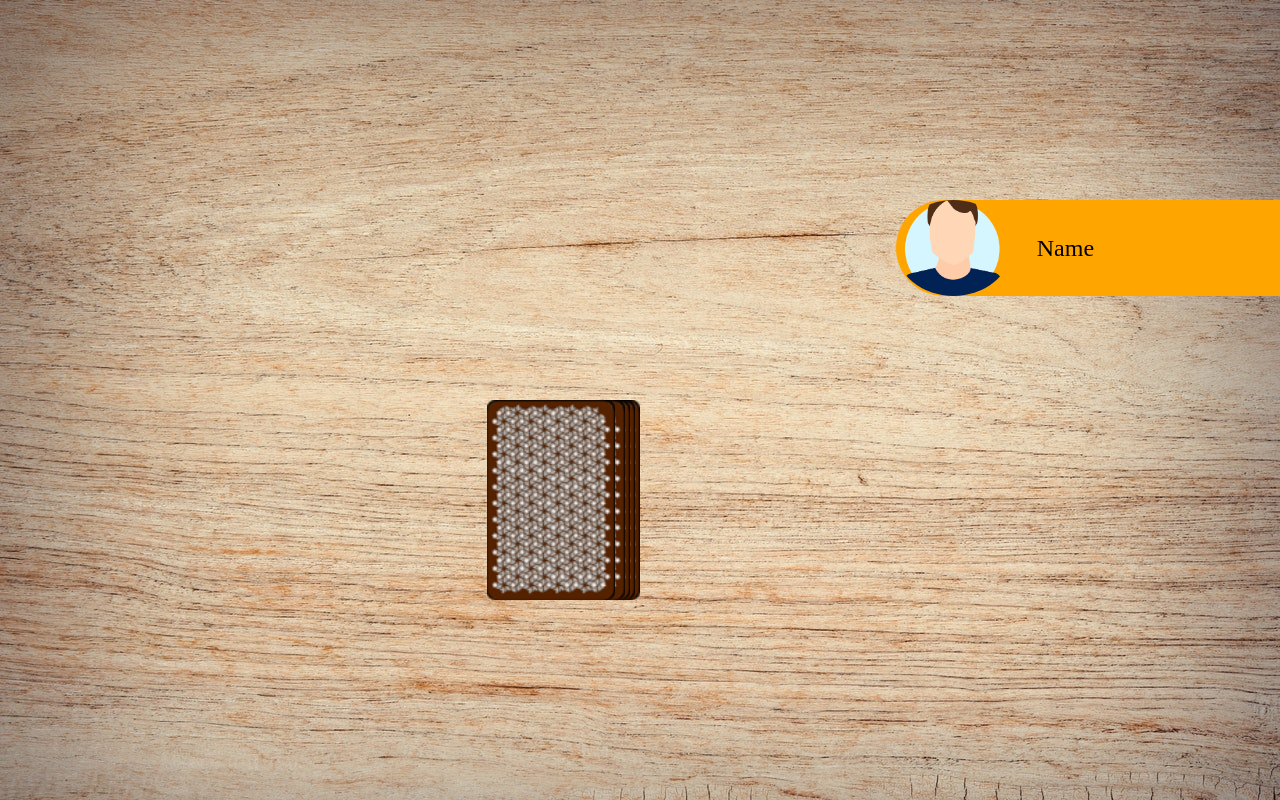
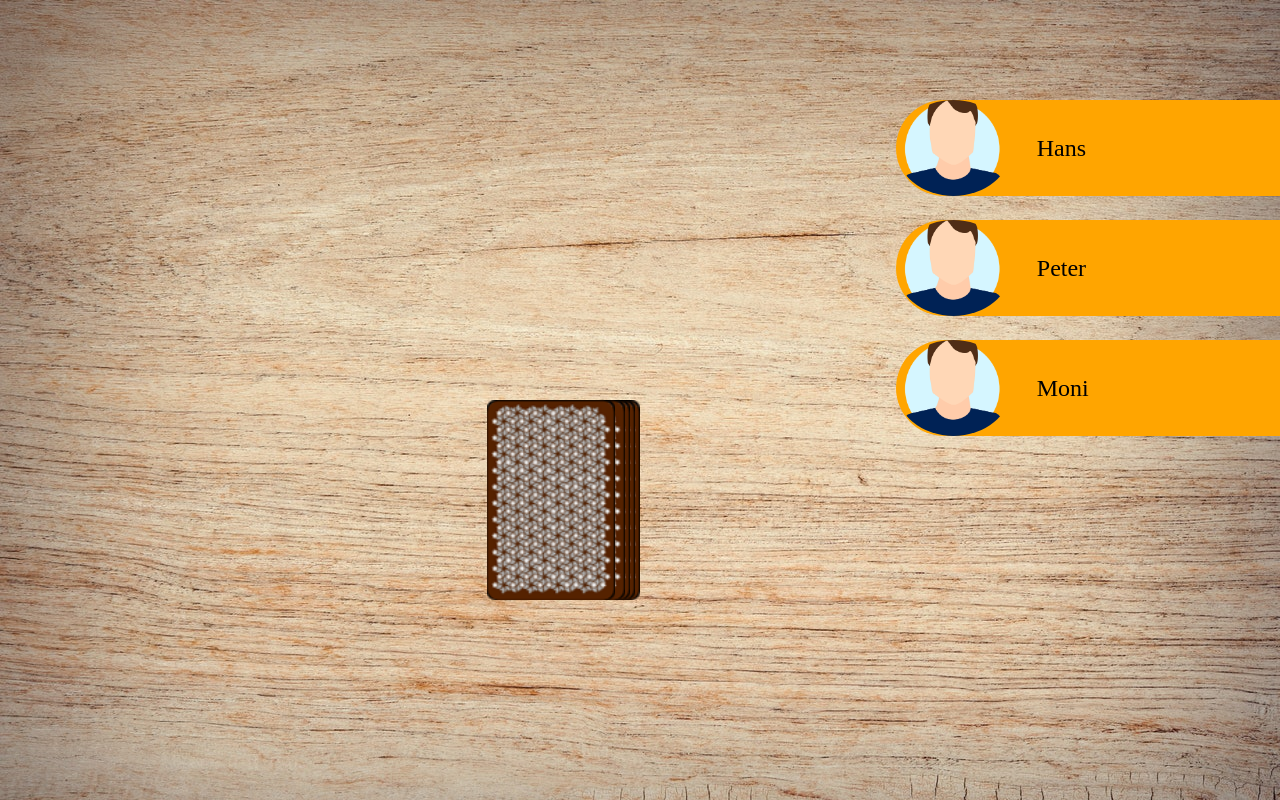
Before and after one commit to MarcoSuess/ringoffire, an Angular app: page /game in a window 1280 px wide. Built offline with nearby package versions, Linux system fonts and the light colour scheme.

Commit message:
show profile names

```diff
--- a/src/app/game/game.component.html
+++ b/src/app/game/game.component.html
@@ -1,4 +1,9 @@
-<app-player style="top: 200px" class="playerPosition"></app-player>
+<app-player
+  *ngFor="let player of game?.player; let i = index"
+  [ngStyle]="{ 'top.px': 100 + (i * 120 )}"
+  [name]="player"
+  class="playerPosition"
+></app-player>
 
 <div class="field">
   <div class="cardStack">
--- a/src/app/player/player.component.html
+++ b/src/app/player/player.component.html
@@ -1,4 +1,4 @@
 <div class="player">
     <img src="assets/profile/1.webp">
-    <span>Name</span>
+    <span> {{name}}</span>
 </div>
--- a/src/app/player/player.component.ts
+++ b/src/app/player/player.component.ts
@@ -1,4 +1,4 @@
-import { Component, OnInit } from '@angular/core';
+import { Component, OnInit, Input } from '@angular/core';
 
 @Component({
   selector: 'app-player',
@@ -7,6 +7,7 @@ import { Component, OnInit } from '@angular/core';
 })
 export class PlayerComponent implements OnInit {
 
+  @Input() name: any;
   constructor() { }
 
   ngOnInit(): void {
--- a/src/models/game.ts
+++ b/src/models/game.ts
@@ -1,5 +1,5 @@
 export class Game {
-  public player: string[] = [];
+  public player: string[] = ['Hans', 'Peter', 'Moni'];
   public stack: string[] = [];
   public playedCards: string[] = [];
   public currentPlayer: number = 0;
```
